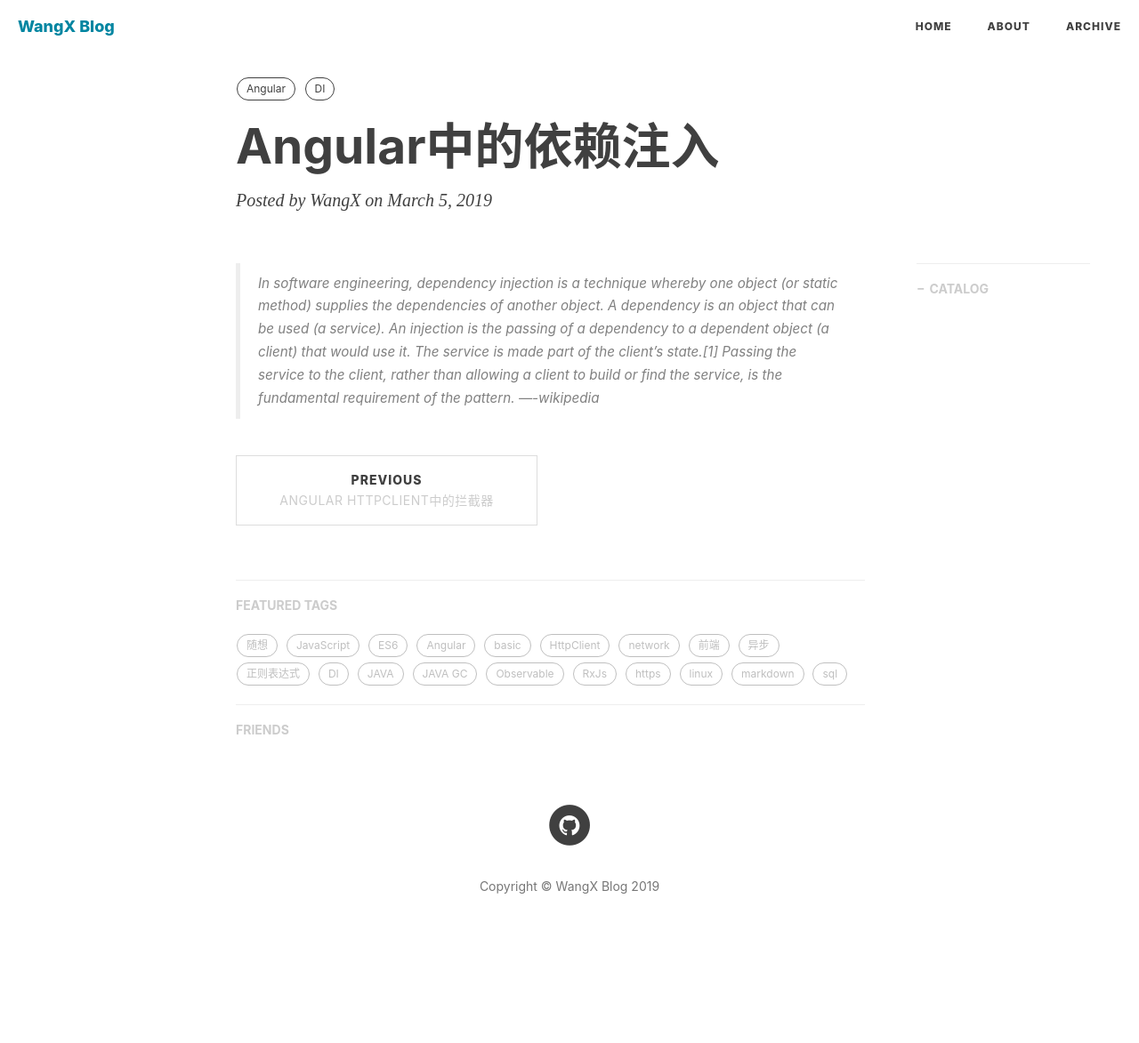
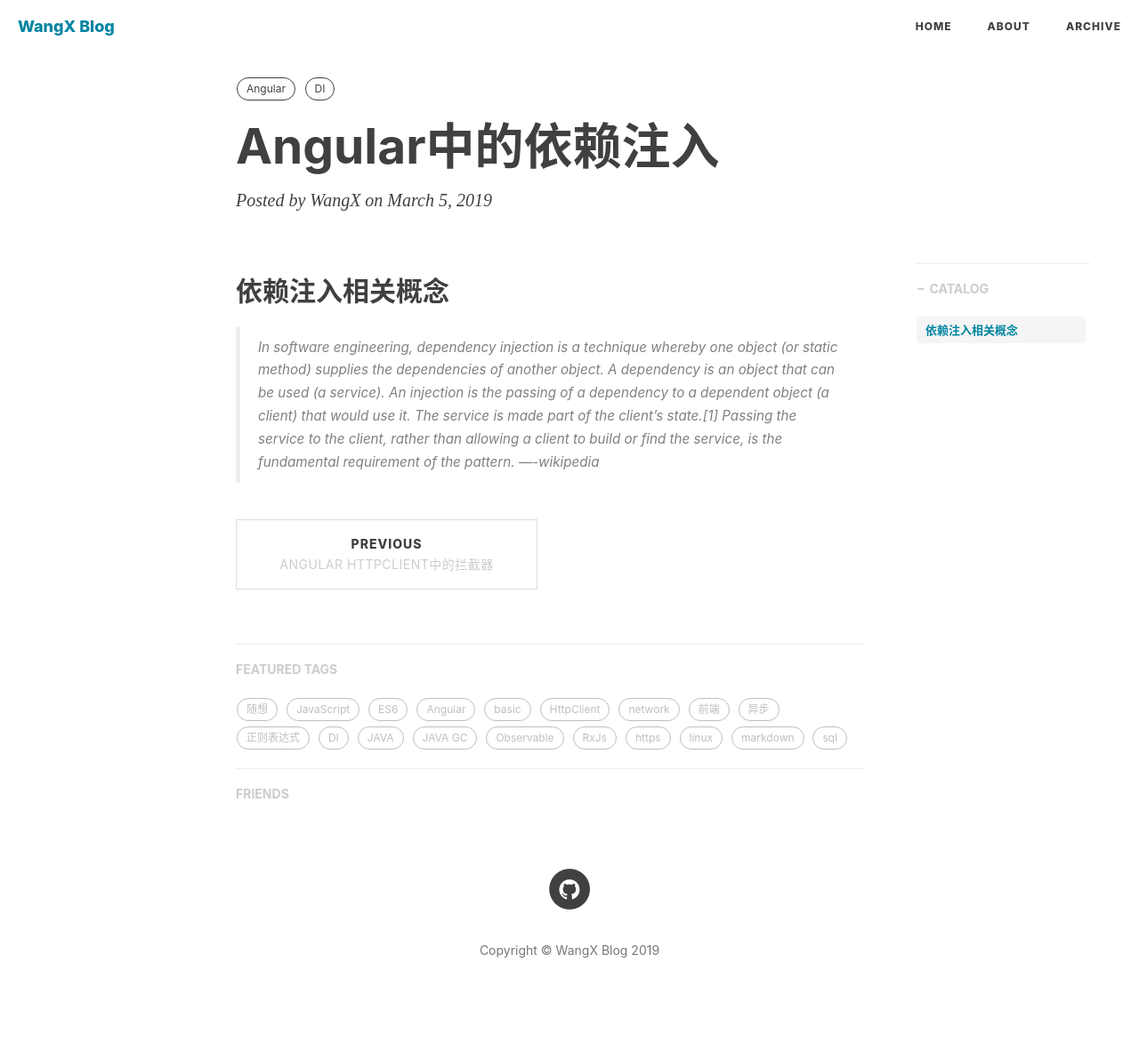
Before and after one commit to fatty-wang/fatty-wang.github.io, a Jekyll site: the page built from _posts/2019-03-05-Angular-dependency-injection.md, in a window 1280 px wide. Shown: the whole page at 89% size. Built offline with Jekyll 4.4.1, drawn with Linux system fonts in a browser that asks for light colours; nearby versions of some CDN libraries; comment, search, counter and statistics services are not loaded; before the commit the page ends 1101 px from its top, so only the background shows below that.

Commit message:
angular dependency injection start

```diff
--- a/_posts/2019-03-05-Angular-dependency-injection.md
+++ b/_posts/2019-03-05-Angular-dependency-injection.md
@@ -10,5 +10,6 @@ tags:
     - DI
 ---
 
-> In software engineering, dependency injection is a technique whereby one object (or static method) supplies the dependencies of another object. A dependency is an object that can be used (a service). An injection is the passing of a dependency to a dependent object (a client) that would use it. The service is made part of the client's state.[1] Passing the service to the client, rather than allowing a client to build or find the service, is the fundamental requirement of the pattern.
-                                                                                                                                               ----wikipedia
+## 依赖注入相关概念
+
+> In software engineering, dependency injection is a technique whereby one object (or static method) supplies the dependencies of another object. A dependency is an object that can be used (a service). An injection is the passing of a dependency to a dependent object (a client) that would use it. The service is made part of the client's state.[1] Passing the service to the client, rather than allowing a client to build or find the service, is the fundamental requirement of the pattern.                      ----wikipedia
```
